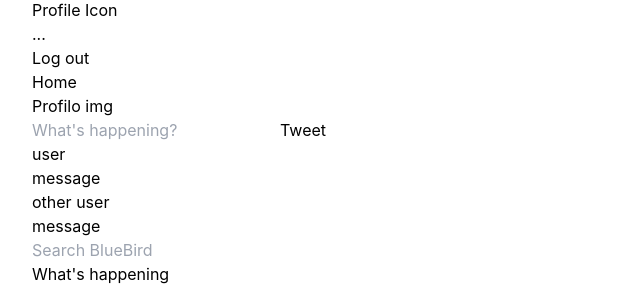
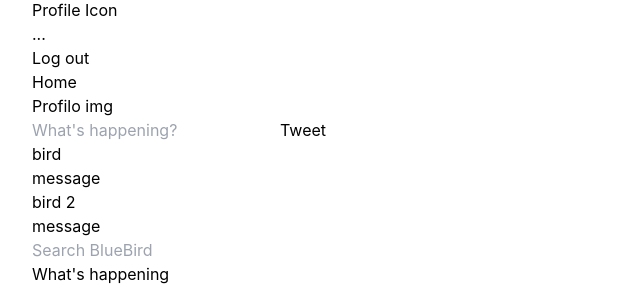
Before and after one commit to 000xzhou/BlueBird, a Next.js app: page / in a window 1280 px wide. Shown: the part 155-443 px from the top of the page, without its empty margins (0-640 px from the left). Built offline with nearby package versions, Linux system fonts and the light colour scheme.

Commit message:
more changes

```diff
--- a/components/Home.jsx
+++ b/components/Home.jsx
@@ -22,9 +22,8 @@ export default function Home(props) {
                 <div>
                     <form action="">
                         <div>Profilo img</div>
-                        <input type="text" placeholder="What's happening?"
-                            onChange={handleInput} />
-                        <button type="submit">Tweet</button>
+                        <input type="text" placeholder="What's happening?" />
+                        <button onSubmit={handleInput} type="submit">Tweet</button>
                     </form>
                 </div>
             </section>
--- a/pages/home.js
+++ b/pages/home.js
@@ -12,9 +12,9 @@ import Home from '../components/Home.jsx'
 // This page should just redirt them to the page/home.js
 // but it won't let me because i have the [user.js]...hmmmm
 
-export default function HomePage() {
+export default function HomePage2() {
 
-
+    // might just delete this and use idex.js as home... if i can't find it online in later time
     return (
         <div className={styles.container}>
             <Head>
--- a/pages/index.js
+++ b/pages/index.js
@@ -1,13 +1,13 @@
 import Head from 'next/head'
 import Image from 'next/image'
 import Link from 'next/link'
-
+import { Fragment } from 'react'
 
 import styles from '../styles/Home.module.css'
 
 import NavBar from '../components/NavBar.jsx'
 import SideBar from '../components/SideBar.jsx'
-import Home from '../components/Home.jsx'
+// import Home from '../components/Home.jsx'
 
 // This page should just redirt them to the home.js (need to be created)
 
@@ -17,6 +17,12 @@ export default function HomePage() {
     _id: 1,
     name: "birdy",
     username: "bird",
+    password: "password123"
+  }
+  const user2 = {
+    _id: 2,
+    name: "birdy 2",
+    username: "bird 2",
     password: "password123"
   }
   //temp tweet
@@ -38,11 +44,40 @@ export default function HomePage() {
       </header>
       <main>
         <div>
-          <Home />
+          {/* home section  */}
+          <Fragment>
+            <section>
+
+              <div>Home</div>
+            </section>
+            <section>
+              <div>
+                <form action="">
+                  <div>Profilo img</div>
+                  <input type="text" placeholder="What's happening?" />
+                  <button type="submit">Tweet</button>
+                </form>
+              </div>
+            </section>
+            {/* // output the db stuff here  */}
+            <section>
+              <div>
+                <Link href={user.username}><div>{user.username}</div></Link>
+                <div>message</div>
+              </div>
+              <div>
+                <Link href={user2.username}><div>{user2.username}</div></Link>
+                <div>message</div>
+              </div>
+            </section>
+          </Fragment>
+          {/* home section  */}
+
+          {/* <Home /> */}
           <SideBar />
         </div>
-      </main>
-    </div>
+      </main >
+    </div >
   )
 }
 /*{ <div className={styles.container}>
```
Also changed, not shown: pages/status/[statusId].js (renamed from pages/userid/changeLater.js).
